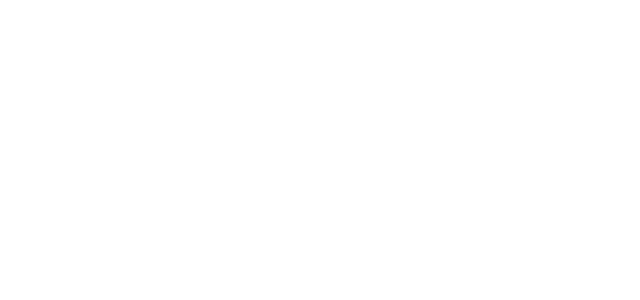
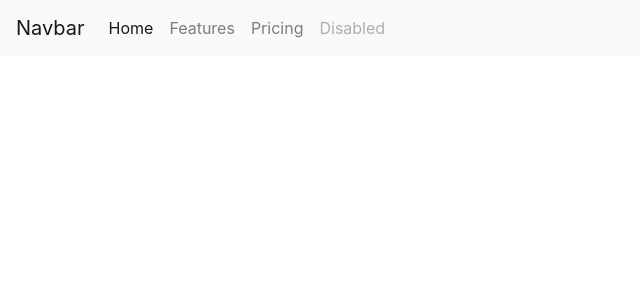
Before and after one commit to MH4454/Google-Books-React-Search, a React (Create React App) app in the folder client/: page / in a window 1280 px wide. Shown: the top 300 px of the page, without its empty margins (0-640 px from the left). Built offline with nearby package versions, Linux system fonts and the light colour scheme.

Commit message:
Added Bootstrap with base navbar

```diff
--- a/client/package.json
+++ b/client/package.json
@@ -16,6 +16,7 @@
   "license": "ISC",
   "dependencies": {
     "axios": "^0.21.1",
+    "bootstrap": "^4.6.0",
     "react": "^17.0.1",
     "react-dom": "^17.0.1",
     "react-router-dom": "^5.2.0",
--- a/client/src/App.js
+++ b/client/src/App.js
@@ -2,13 +2,14 @@
 import './App.css';
 import "bootstrap/dist/css/bootstrap.min.css";
 import { BrowserRouter as Router, Route } from "react-router-dom";
+import Navbar from "./components/Navbar/Navbar"
 
 
 function App() {
   return (
 <>
 <Router>
-
+  <Navbar />
   <Route />
 </Router>
 </>
--- a/client/src/components/Navbar/Navbar.js
+++ b/client/src/components/Navbar/Navbar.js
@@ -3,9 +3,28 @@
 
 const Navbar = () => {
     return (
-        <div>
-
-        </div>
+<nav class="navbar navbar-expand-lg navbar-light bg-light">
+  <a class="navbar-brand" href="#">Navbar</a>
+  <button class="navbar-toggler" type="button" data-toggle="collapse" data-target="#navbarNav" aria-controls="navbarNav" aria-expanded="false" aria-label="Toggle navigation">
+    <span class="navbar-toggler-icon"></span>
+  </button>
+  <div class="collapse navbar-collapse" id="navbarNav">
+    <ul class="navbar-nav">
+      <li class="nav-item active">
+        <a class="nav-link" href="#">Home <span class="sr-only">(current)</span></a>
+      </li>
+      <li class="nav-item">
+        <a class="nav-link" href="#">Features</a>
+      </li>
+      <li class="nav-item">
+        <a class="nav-link" href="#">Pricing</a>
+      </li>
+      <li class="nav-item">
+        <a class="nav-link disabled" href="#">Disabled</a>
+      </li>
+    </ul>
+  </div>
+</nav>
     )
 }
 
--- a/package.json
+++ b/package.json
@@ -1,6 +1,7 @@
 {
   "name": "google-books-react-search",
   "version": "0.1.0",
+  "main": "server.js",
   "dependencies": {
     "@testing-library/jest-dom": "^5.11.9",
     "@testing-library/react": "^11.2.5",
```
Also changed, not shown: 2 other files (tests, documents, lock files or other folders).
